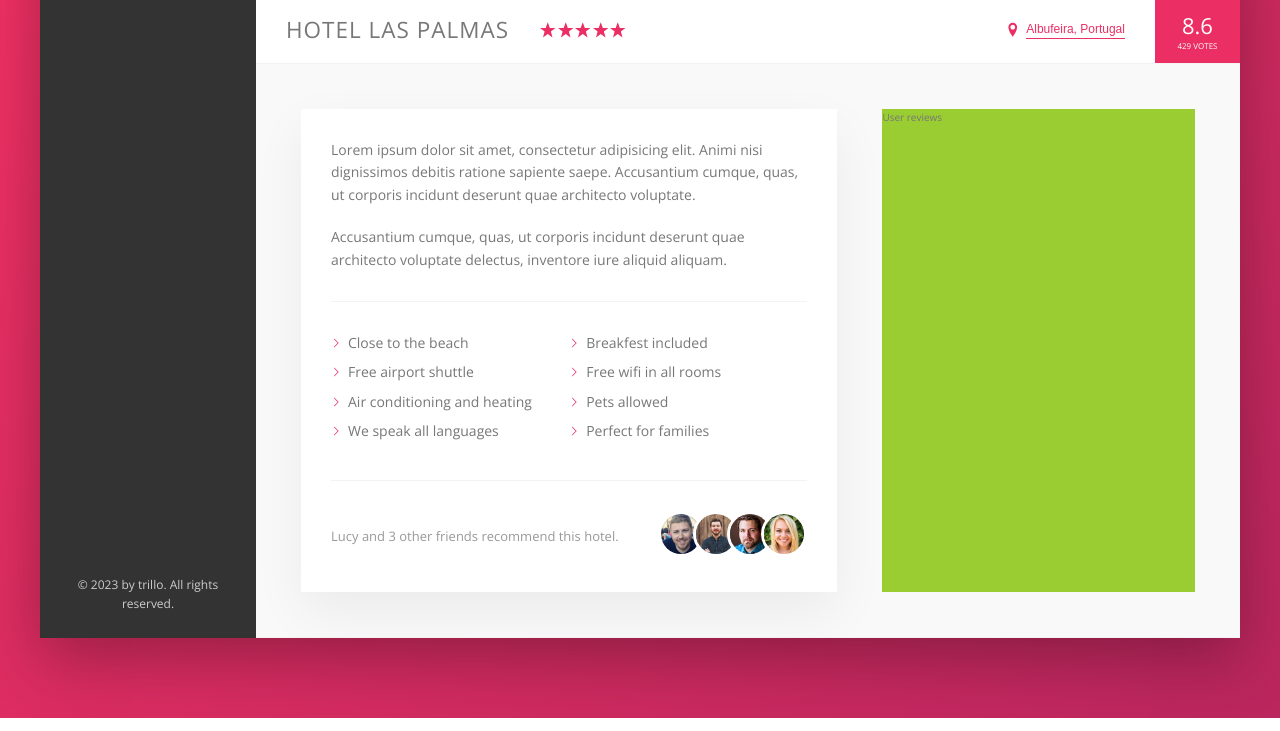
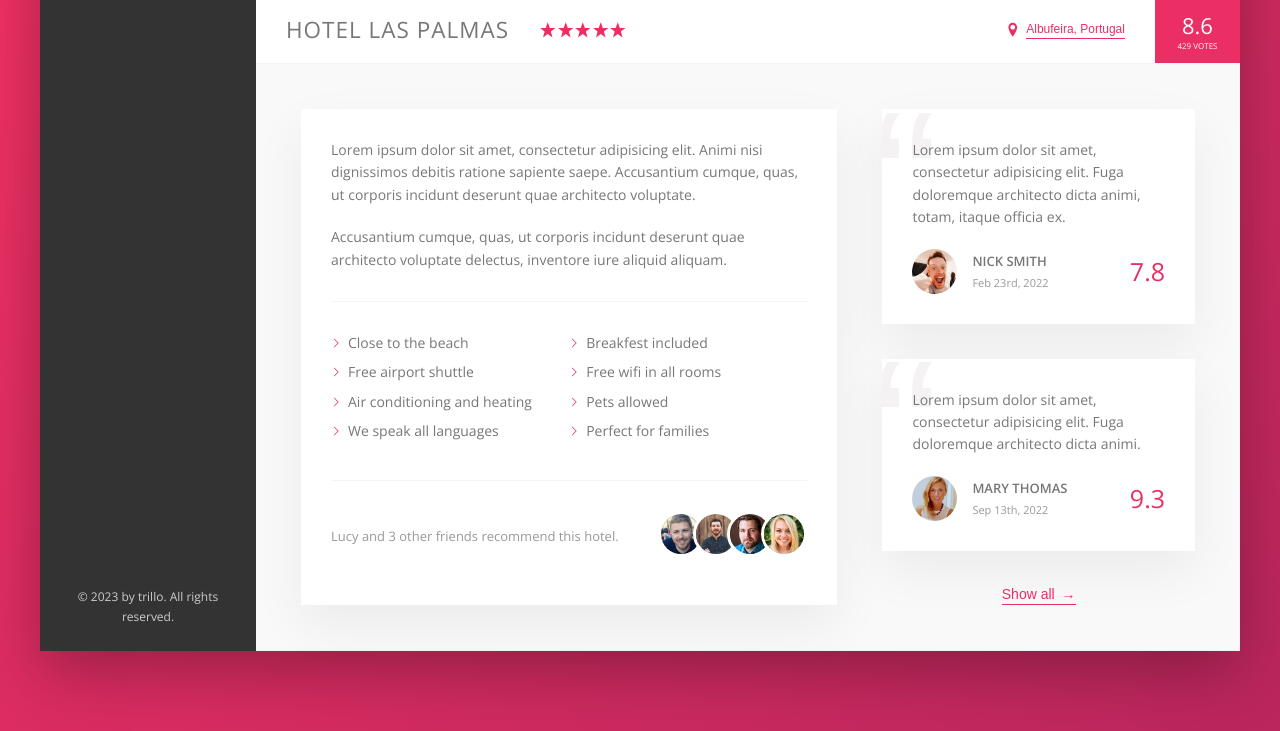
Before and after one commit to jakubkleczek/trillo, a website: page index.html in a window 1280 px wide. Shown: the part 538-1269 px from the top of the page. Drawn offline with nearby package versions, Linux system fonts and the light colour scheme.

Commit message:
Building the User Reviews Section

```diff
--- a/index.html
+++ b/index.html
@@ -170,7 +170,34 @@
                         </div>
 
                         <div class="user-reviews">
-                            User reviews
+                            <figure class="review">
+                                <blockquote class="review__text">
+                                    Lorem ipsum dolor sit amet, consectetur adipisicing elit. Fuga doloremque architecto dicta animi, totam, itaque officia ex.
+                                </blockquote>
+                                <figcaption class="review__user">
+                                    <img src="img/user-1.jpg" alt="User 1" class="review__photo">
+                                    <div class="review__user-box">
+                                        <p class="review__user-name">Nick Smith</p>
+                                        <p class="review__user-date">Feb 23rd, 2022</p>
+                                    </div>
+                                    <div class="review__rating">7.8</div>
+                                </figcaption>
+                            </figure>
+                            <figure class="review">
+                                <blockquote class="review__text">
+                                    Lorem ipsum dolor sit amet, consectetur adipisicing elit. Fuga doloremque architecto dicta animi.
+                                </blockquote>
+                                <figcaption class="review__user">
+                                    <img src="img/user-2.jpg" alt="User 2" class="review__photo">
+                                    <div class="review__user-box">
+                                        <p class="review__user-name">Mary Thomas</p>
+                                        <p class="review__user-date">Sep 13th, 2022</p>
+                                    </div>
+                                    <div class="review__rating">9.3</div>
+                                </figcaption>
+                            </figure>
+
+                            <button class="btn-inline">Show all <span>&rarr;</span></button>
                         </div>
                     </div>
 
--- a/sass/_components.scss
+++ b/sass/_components.scss
@@ -273,8 +273,17 @@
 	cursor: pointer;
 	transition: all .2s;
 
+	& span {
+		margin-left: 3px;
+		transition: margin-left .2s;
+	}
+
 	&:hover {
 		color: var(--color-grey-dark-1);
+
+		span {
+			margin-left: 8px;
+		}
 	}
 
 	&:focus {
@@ -377,3 +386,66 @@
 		}
 	}
 }
+
+////////////////////////////////////////////////
+/// REVIEWS
+.review {
+	background-color: #fff;
+	box-shadow: var(--shadow-light);
+	padding: 3rem;
+	margin-bottom: 3.5rem;
+	position: relative;
+	overflow: hidden;
+
+	&__text {
+		margin-bottom: 2rem;
+		z-index: 10;
+		position: relative;
+	}
+
+	&__user {
+		display: flex;
+		align-items: center;
+	}
+
+	&__photo {
+		height: 4.5rem;
+		width: 4.5rem;
+		border-radius: 50%;
+		margin-right: 1.5rem;
+	}
+
+	&__user-box {
+		margin-right: auto;
+	}
+
+	&__user-name {
+		font-size: 1.3rem;
+		text-transform: uppercase;
+		font-weight: 600;
+		margin-bottom: .2rem;
+	}
+
+	&__user-date {
+		font-size: 1.1rem;
+		color: var(--color-grey-dark-3);
+	}
+
+	&__rating {
+		font-size: 2.5rem;
+		font-weight: 300;
+		color: var(--color-primary);
+	}
+
+	&::before {
+		content: "\201C";
+		position: absolute;
+		top: -2.75rem;
+		left: -1rem;
+		line-height: 1;
+		font-size: 20rem;
+		color: var(--color-grey-light-2);
+		font-family: sans-serif;
+		z-index: 1;
+	}
+}
--- a/sass/_layout.scss
+++ b/sass/_layout.scss
@@ -39,6 +39,7 @@
 }
 
 .detail {
+    font-size: 1.4rem;
     display: flex;
     padding: 4.5rem;
     background-color: var(--color-grey-light-1);
@@ -46,7 +47,6 @@
 }
 
 .description {
-    font-size: 1.4rem;
     background-color: #fff;
     box-shadow: var(--shadow-light);
     padding: 3rem;
@@ -55,6 +55,9 @@
 }
 
 .user-reviews {
-    background-color: yellowgreen;
     flex: 1;
+
+    display: flex;
+    flex-direction: column;
+    align-items: center;
 }
```
Also changed, not shown: css/style.css.
